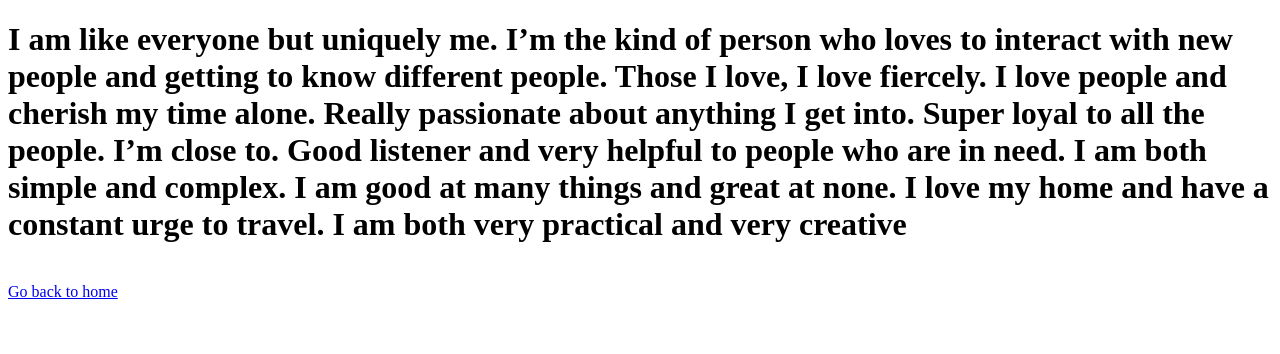
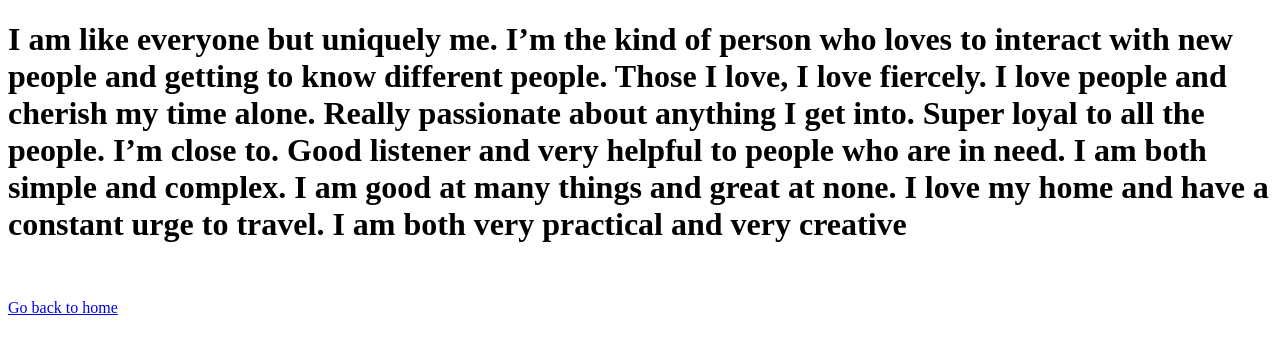
Before and after one commit to Ademola7/Final-HTML-Project, a plain HTML site: page pages/about/about.html in a window 1280 px wide. Drawn offline with Linux system fonts and the light colour scheme.

Commit message:
Update about.html

```diff
--- a/pages/about/about.html
+++ b/pages/about/about.html
@@ -9,6 +9,6 @@
 <body>
     <h1>I am like everyone but uniquely me. I’m the kind of person who loves to interact with new people and getting to know different people. Those I love, I love fiercely.  I love people and cherish my time alone. Really passionate about anything I get into. Super loyal to all the people. I’m close to. Good listener and very helpful to people who are in need. I am both simple and complex. I am good at many things and great at none. I love my home and have a constant urge to travel. I am both very practical and very creative</h1>
     <br>
-    <a href="/Final HTML Project/index.html">Go back to home</a>
+    <p><a href="/Final HTML Project/index.html">Go back to home</a></p>
 </body>
 </html>
```
